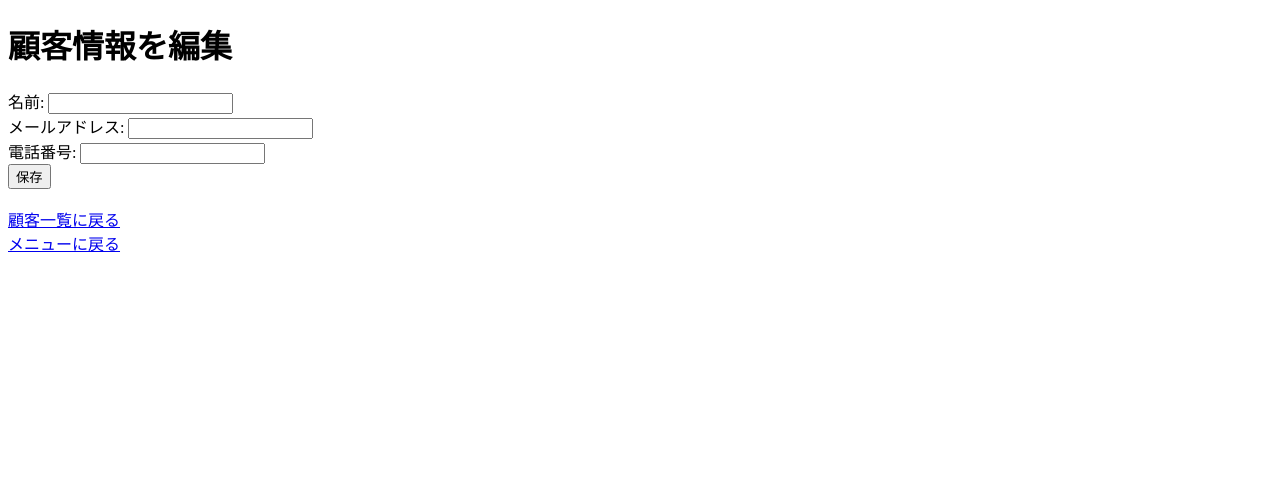
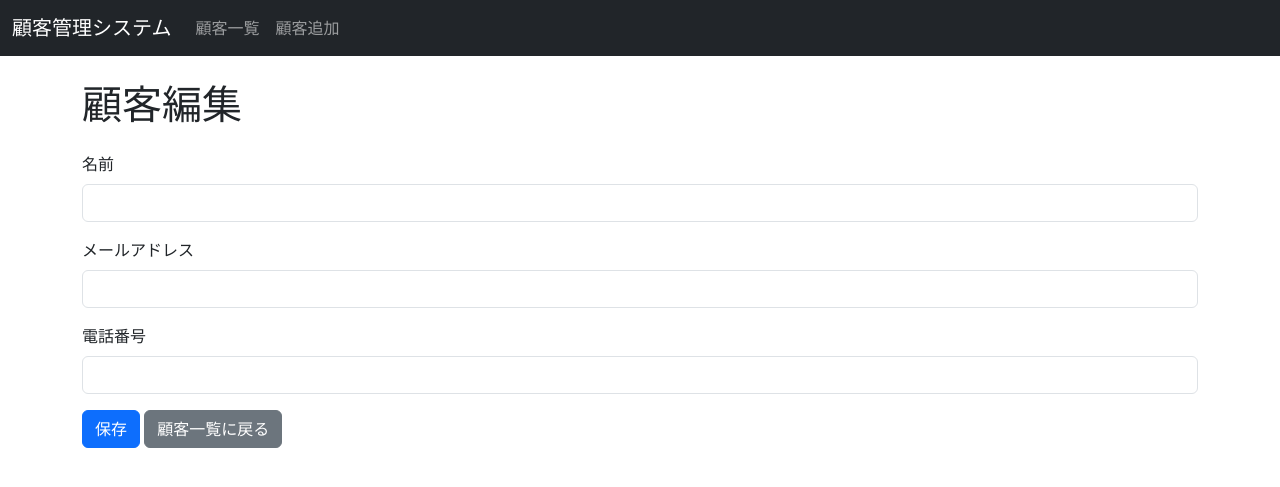
Before and after one commit to sk04237/customer_managementsystem, a Flask app: page /customers/edit/1 in a window 1280 px wide. Shown: the top 487 px of the page. Run offline with Flask 3, Linux system fonts and the light colour scheme.

Commit message:
Update edit_customer.html

```diff
--- a/app/templates/edit_customer.html
+++ b/app/templates/edit_customer.html
@@ -1,25 +1,23 @@
-<!DOCTYPE html>
-<html>
-<head>
-    <title>顧客情報を編集</title>
-</head>
-<body>
-    <h1>顧客情報を編集</h1>
-    <form method="POST">
-        <label for="name">名前:</label>
-        <input type="text" id="name" name="name" value="{{ customer.name }}" required><br>
+{% extends "base.html" %}
 
-        <label for="email">メールアドレス:</label>
-        <input type="email" id="email" name="email" value="{{ customer.email }}" required><br>
+{% block title %}顧客編集{% endblock %}
 
-        <label for="phone">電話番号:</label>
-        <input type="text" id="phone" name="phone" value="{{ customer.phone }}" required><br>
-
-        <button type="submit">保存</button>
-    </form>
-    <br>
-    <a href="/customers">顧客一覧に戻る</a> <!-- 顧客一覧への戻るリンクを追加 -->
-    <br>
-    <a href="/">メニューに戻る</a> <!-- メニューに戻るリンクを追加 -->
-</body>
-</html>
+{% block content %}
+<h1 class="mb-4">顧客編集</h1>
+<form method="POST" class="needs-validation" novalidate>
+    <div class="mb-3">
+        <label for="name" class="form-label">名前</label>
+        <input type="text" id="name" name="name" class="form-control" value="{{ customer.name }}" required>
+    </div>
+    <div class="mb-3">
+        <label for="email" class="form-label">メールアドレス</label>
+        <input type="email" id="email" name="email" class="form-control" value="{{ customer.email }}" required>
+    </div>
+    <div class="mb-3">
+        <label for="phone" class="form-label">電話番号</label>
+        <input type="text" id="phone" name="phone" class="form-control" value="{{ customer.phone }}" required>
+    </div>
+    <button type="submit" class="btn btn-primary">保存</button>
+    <a href="/customers" class="btn btn-secondary">顧客一覧に戻る</a>
+</form>
+{% endblock %}
```
